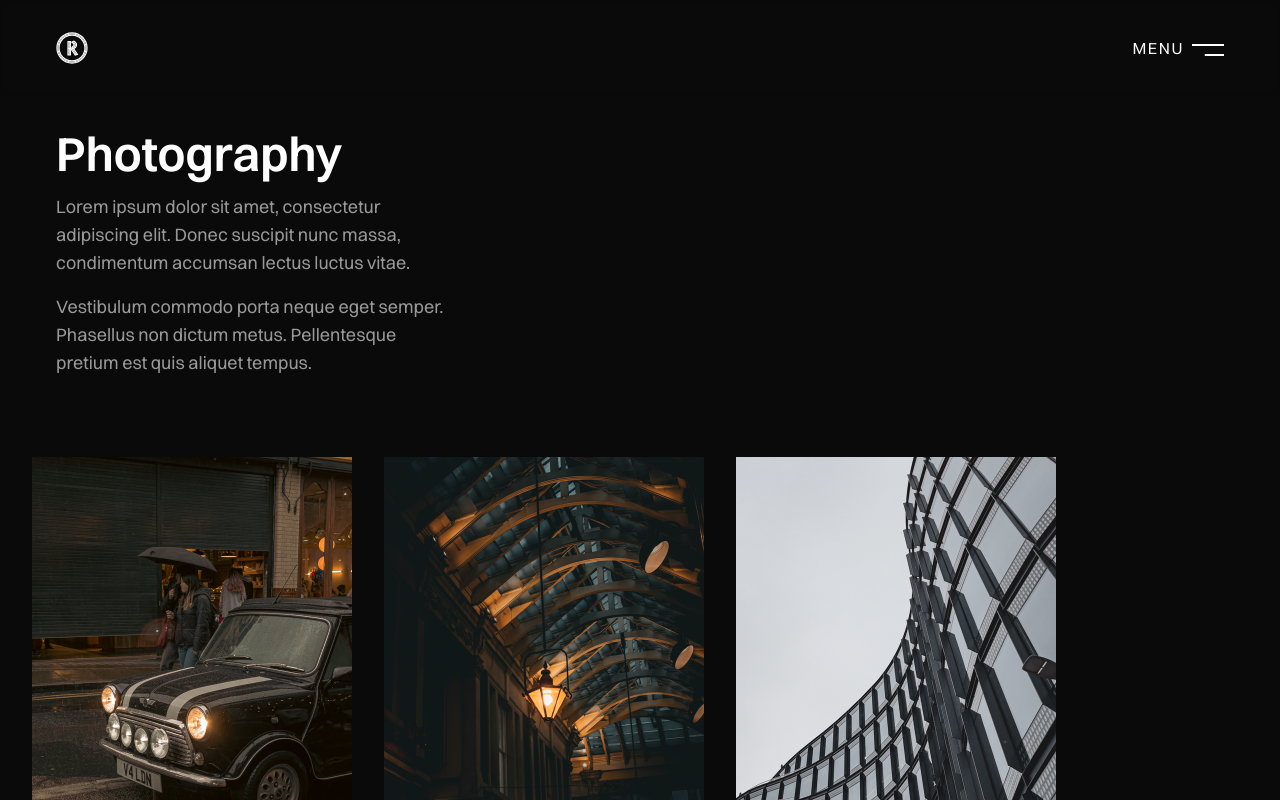
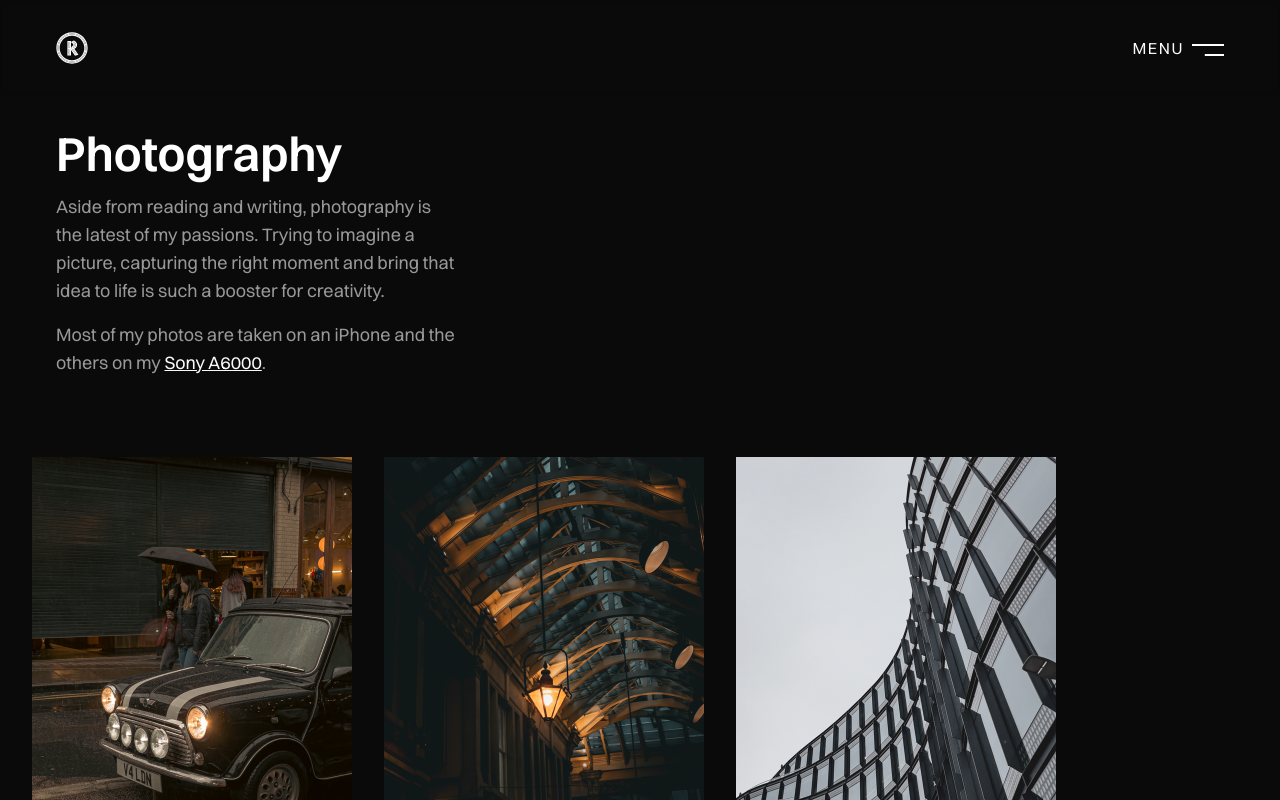
Before and after one commit to rathesDot/rathes.me, a Next.js app: page /photos in a window 1280 px wide. Shown: the top 800 px of the page. Built offline with nearby package versions, Linux system fonts and the light colour scheme.

Commit message:
💬 Add new copy

```diff
--- a/src/pages/photos.tsx
+++ b/src/pages/photos.tsx
@@ -1,6 +1,6 @@
 import { NextPage } from "next"
 import { PageLayout } from "../layouts"
-import { Heading1, Meta, Paragraph } from "../components"
+import { Heading1, Link, Meta, Paragraph } from "../components"
 import Image from "next/image"
 
 import { SayHi } from "../patterns"
@@ -25,12 +25,20 @@ const Photos: NextPage = () => (
     <section className="max-w-lg p-8 md:px-14">
       <Heading1>Photography</Heading1>
       <Paragraph>
-        Lorem ipsum dolor sit amet, consectetur adipiscing elit. Donec suscipit
-        nunc massa, condimentum accumsan lectus luctus vitae.
+        Aside from reading and writing, photography is the latest of my
+        passions. Trying to imagine a picture, capturing the right moment and
+        bring that idea to life is such a booster for creativity.
       </Paragraph>
       <Paragraph>
-        Vestibulum commodo porta neque eget semper. Phasellus non dictum metus.
-        Pellentesque pretium est quis aliquet tempus.
+        Most of my photos are taken on an iPhone and the others on my{" "}
+        <Link
+          underlined
+          className="text-neutral-50"
+          href="https://amzn.to/3RtSMUA"
+        >
+          Sony A6000
+        </Link>
+        .
       </Paragraph>
     </section>
     <section className="flex flex-col gap-8 md:flex-row md:flex-wrap md:p-8">
```
